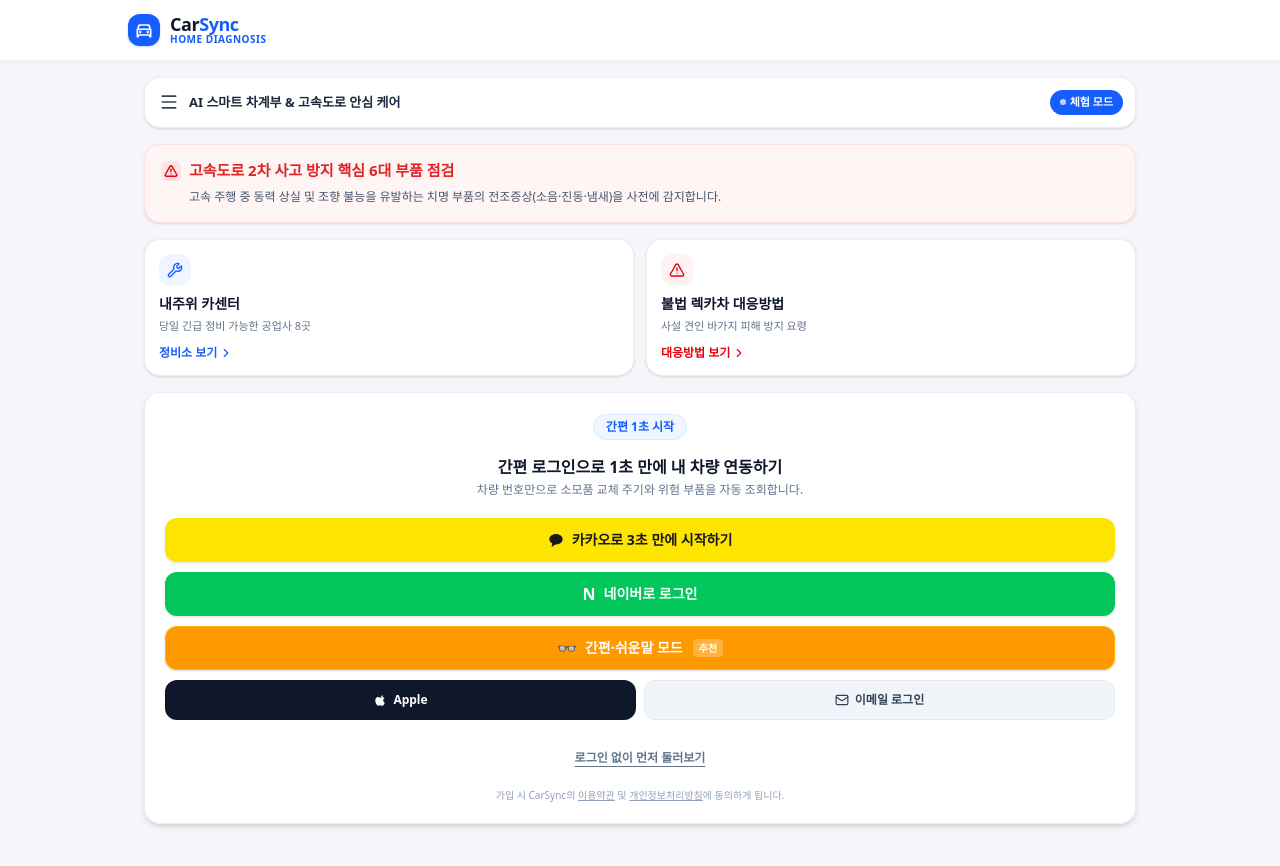
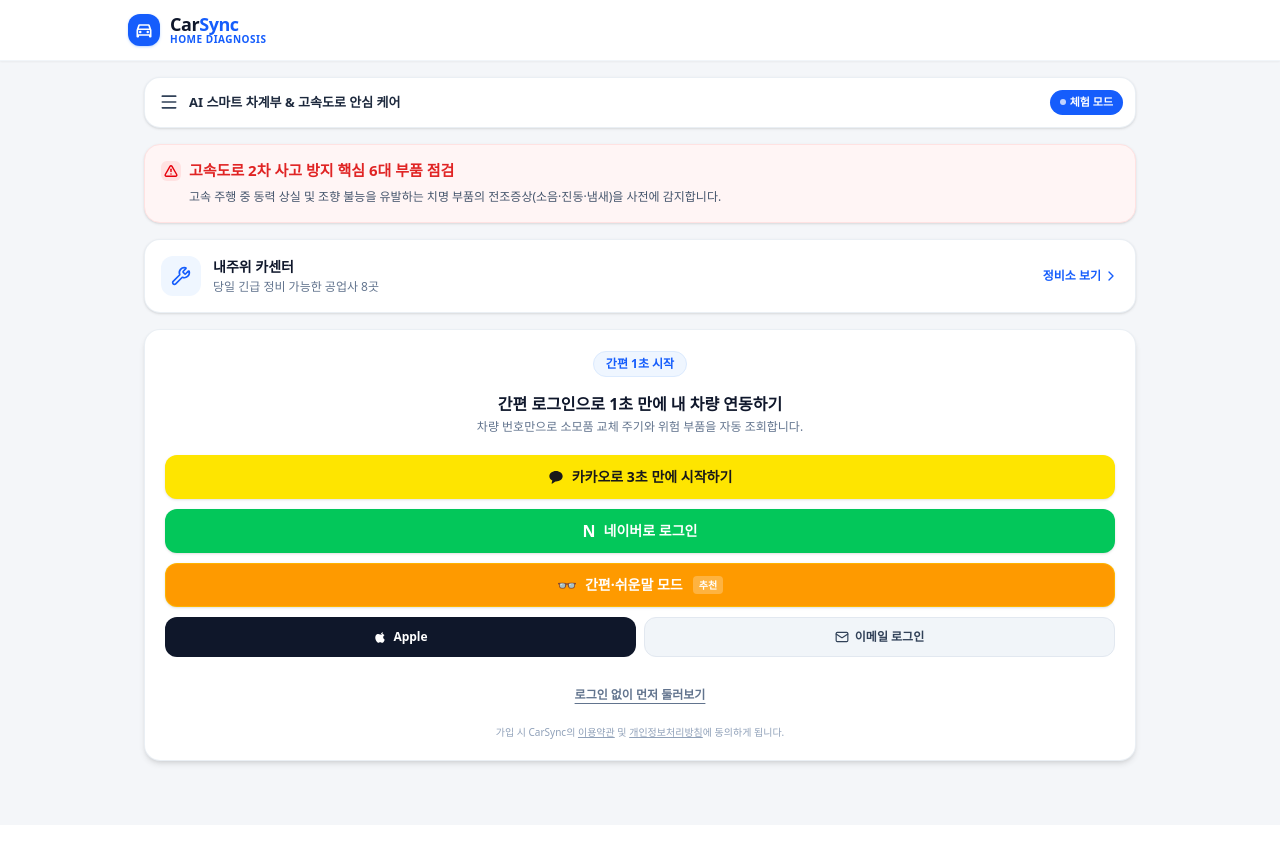
Before and after one commit to wlsgns9607-blip/1008_jinhun, a React (Vite) app: page / in a window 1280 px wide. Shown: the top 866 px of the page. After the commit the page ends 825 px from the top, so only its background shows below. Built offline with nearby package versions, Linux system fonts and the light colour scheme; a web font is replaced by a local one.

Commit message:
fix: 인트로 화면에서 '불법 렉카차 대응방법' 카드 제거

```diff
--- a/src/components/IntroScreen.tsx
+++ b/src/components/IntroScreen.tsx
@@ -90,47 +90,25 @@
         </div>
 
 
-        {/* Quick Dual Cards */}
-        <div className="grid grid-cols-2 gap-3">
-          {/* Card 1: 내주위 카센터 */}
-          <div
-            id="quick-card-repair-shops"
-            className="bg-white rounded-2xl p-3.5 border border-slate-200/70 shadow-sm flex flex-col justify-between select-none"
-          >
+        {/* Card: 내주위 카센터 */}
+        <div
+          id="quick-card-repair-shops"
+          className="bg-white rounded-2xl p-4 border border-slate-200/70 shadow-sm flex items-center justify-between select-none hover:border-blue-300 transition-all"
+        >
+          <div className="flex items-center gap-3">
+            <div className="w-10 h-10 rounded-xl bg-blue-50 text-blue-600 flex items-center justify-center shrink-0">
+              <Wrench className="w-5 h-5" />
+            </div>
             <div>
-              <div className="w-8 h-8 rounded-xl bg-blue-50 text-blue-600 flex items-center justify-center mb-2">
-                <Wrench className="w-4 h-4" />
-              </div>
               <h4 className="font-bold text-slate-900 text-sm">내주위 카센터</h4>
-              <p className="text-[11px] text-slate-500 mt-1 leading-snug">
+              <p className="text-xs text-slate-500 mt-0.5 leading-snug">
                 당일 긴급 정비 가능한 공업사 8곳
               </p>
             </div>
-            <div className="mt-3 flex items-center text-xs font-bold text-blue-600">
-              <span>정비소 보기</span>
-              <ChevronRight className="w-3.5 h-3.5 ml-0.5" />
-            </div>
           </div>
-
-          {/* Card 2: 불법 렉카차 대응방법 */}
-          <div
-            id="quick-card-illegal-tow"
-            onClick={onOpenIllegalTowGuide || onOpenEmergencyGuide}
-            className="bg-white rounded-2xl p-3.5 border border-slate-200/70 shadow-sm cursor-pointer hover:border-red-300 hover:shadow-md transition-all flex flex-col justify-between group"
-          >
-            <div>
-              <div className="w-8 h-8 rounded-xl bg-red-50 text-red-600 flex items-center justify-center mb-2">
-                <AlertTriangle className="w-4 h-4" />
-              </div>
-              <h4 className="font-bold text-slate-900 text-sm">불법 렉카차 대응방법</h4>
-              <p className="text-[11px] text-slate-500 mt-1 leading-snug">
-                사설 견인 바가지 피해 방지 요령
-              </p>
-            </div>
-            <div className="mt-3 flex items-center text-xs font-bold text-red-600 group-hover:text-red-700">
-              <span>대응방법 보기</span>
-              <ChevronRight className="w-3.5 h-3.5 ml-0.5" />
-            </div>
+          <div className="flex items-center text-xs font-bold text-blue-600">
+            <span>정비소 보기</span>
+            <ChevronRight className="w-4 h-4 ml-0.5" />
           </div>
         </div>
 
```
